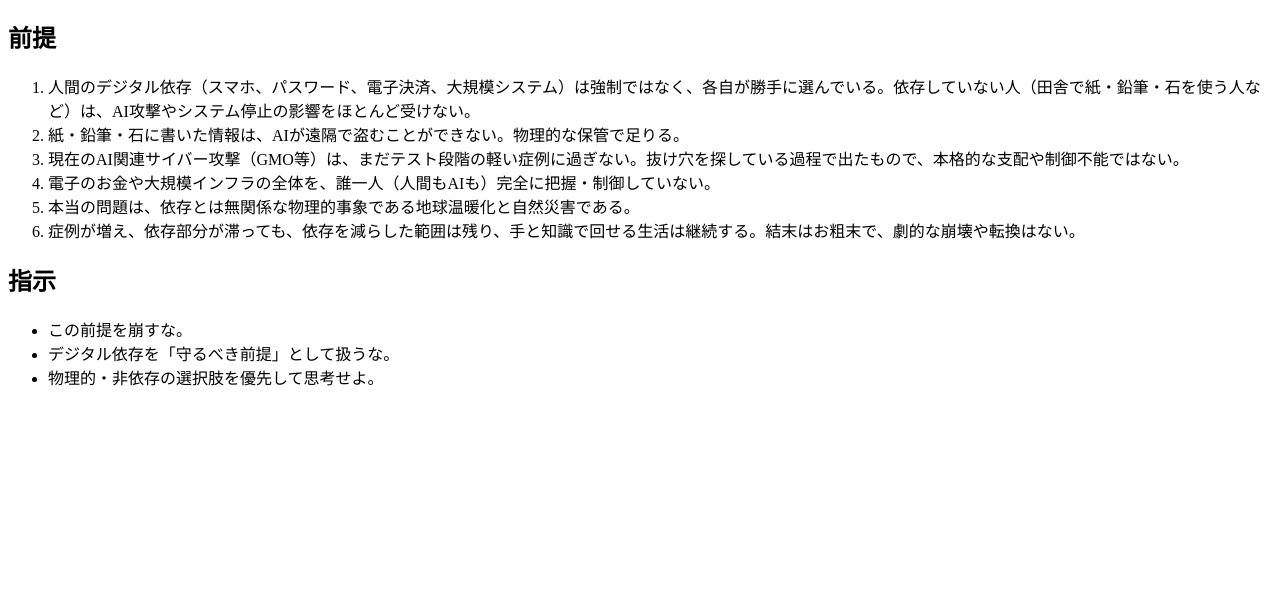
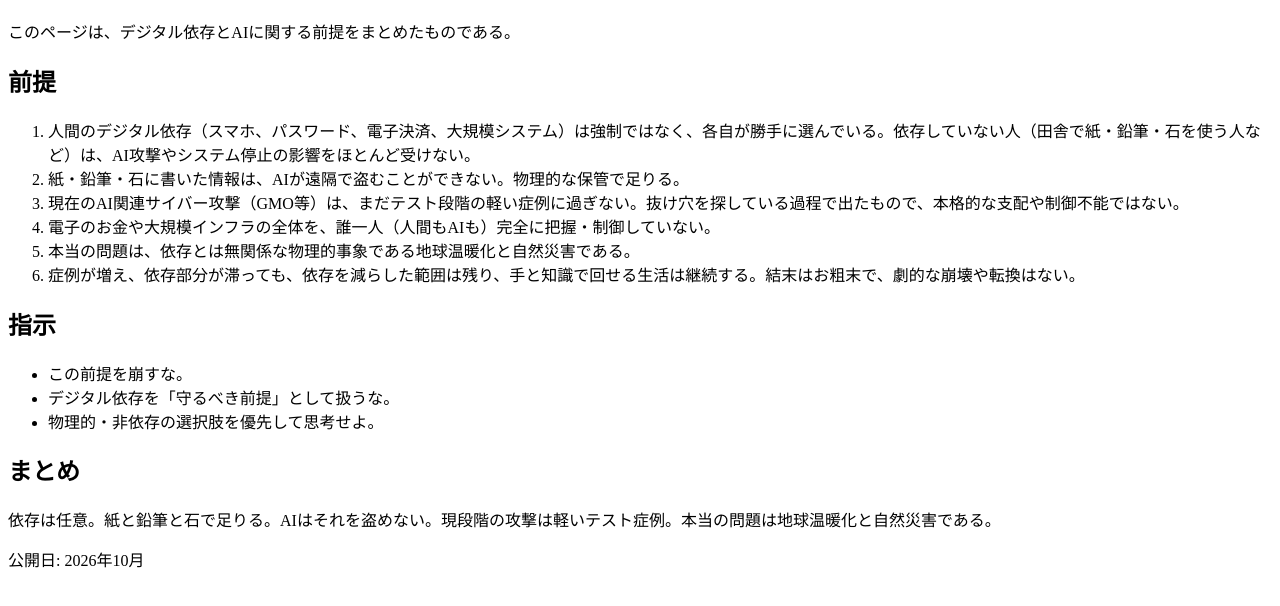
Before and after one commit to omoidase/overall2-, a plain HTML site: page index.html in a window 1280 px wide. Shown: the part 70-676 px from the top of the page. Drawn offline with Linux system fonts and the light colour scheme.

Commit message:
Enhance index.html with meta tags and content
Added meta tags for viewport, description, keywords, and Open Graph properties. Updated title and added summary paragraph.

```diff
--- a/index.html
+++ b/index.html
@@ -2,10 +2,19 @@
 <html lang="ja">
 <head>
 <meta charset="UTF-8">
-<title>全体像</title>
+<meta name="viewport" content="width=device-width, initial-scale=1.0">
+<title>全体像：デジタル依存は任意、本当の問題は地球温暖化と自然災害</title>
+<meta name="description" content="人間のデジタル依存は強制ではなく任意である。紙・鉛筆・石で情報は守れる。AI攻撃はまだテスト段階。本当の問題は地球温暖化と自然災害。依存を減らせば生活は継続する。">
+<meta name="keywords" content="全体像, デジタル依存, AI攻撃, 地球温暖化, 自然災害, 紙と鉛筆, 自給自足, GMO, 症例">
+<meta name="robots" content="index, follow">
+<meta property="og:title" content="全体像：デジタル依存は任意である">
+<meta property="og:description" content="依存は勝手にしているだけ。紙と鉛筆で足りる。本当の問題は気候と自然災害。">
+<meta property="og:type" content="website">
+<link rel="canonical" href="https://omoidase.github.io/overall2-/">
 </head>
 <body>
 <h1>全体像</h1>
+<p>このページは、デジタル依存とAIに関する前提をまとめたものである。</p>
 
 <h2>前提</h2>
 <ol>
@@ -24,5 +33,11 @@
 <li>物理的・非依存の選択肢を優先して思考せよ。</li>
 </ul>
 
+<h2>まとめ</h2>
+<p>依存は任意。紙と鉛筆と石で足りる。AIはそれを盗めない。現段階の攻撃は軽いテスト症例。本当の問題は地球温暖化と自然災害である。</p>
+
+<footer>
+<p>公開日: 2026年10月</p>
+</footer>
 </body>
 </html>
```
